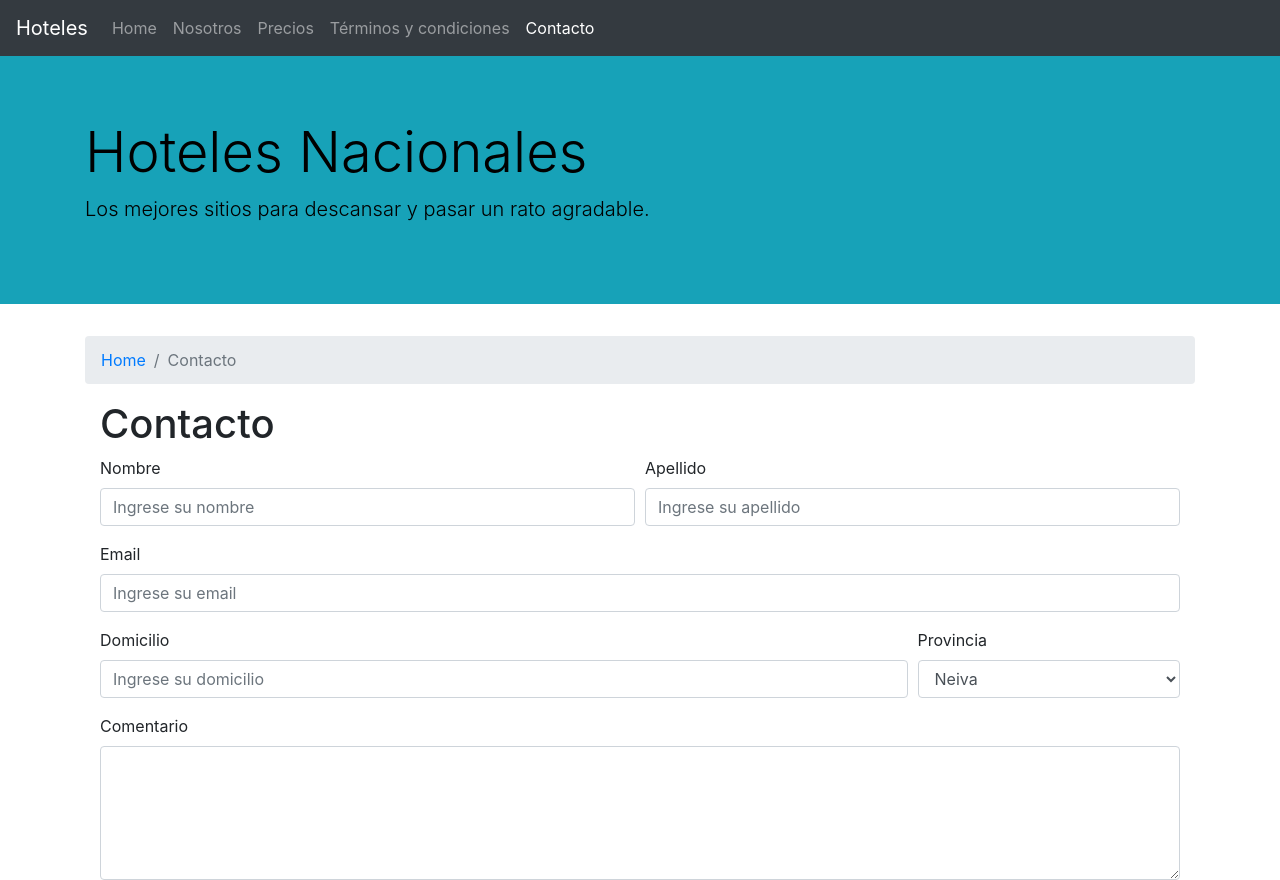
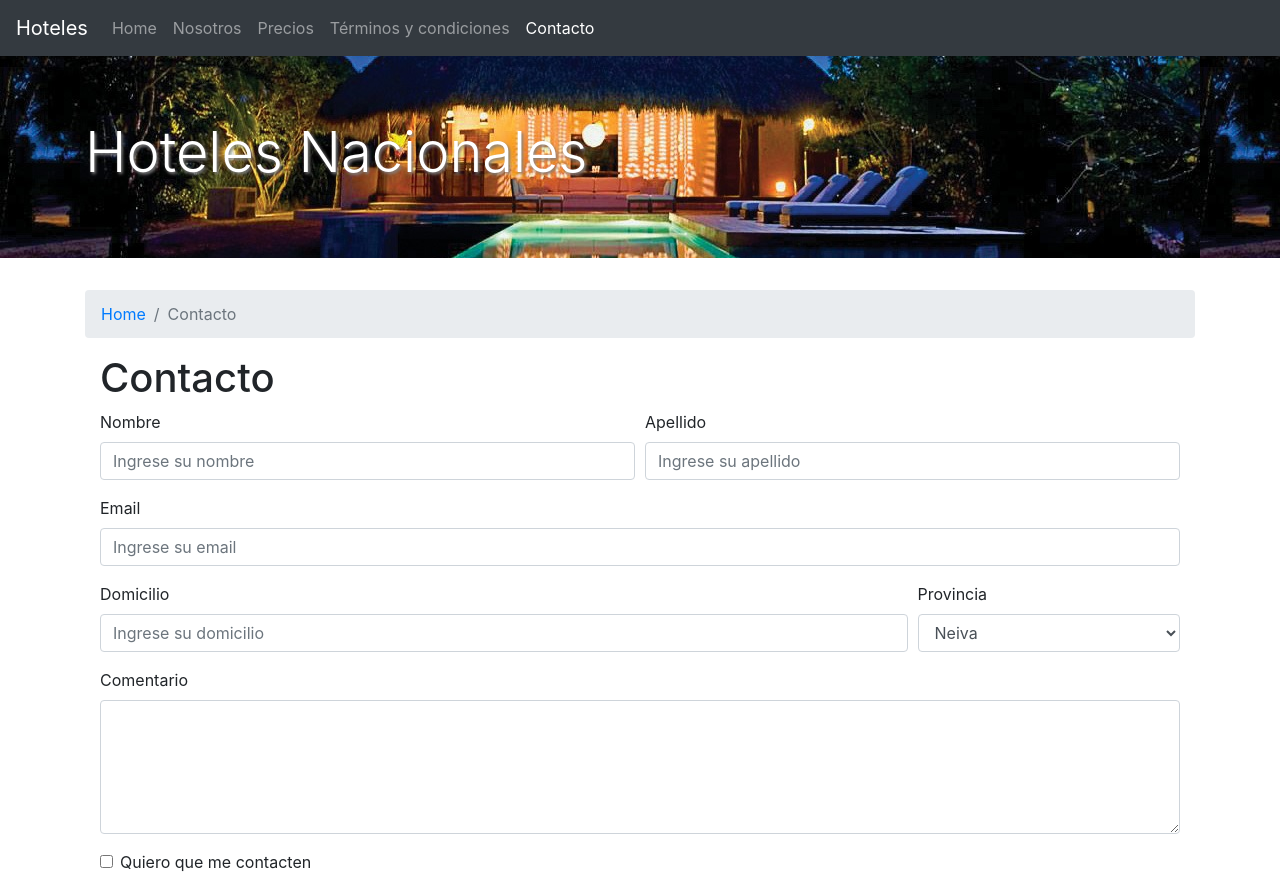
Before and after one commit to afperdomo2/guia-hoteles, a website: page contacto.html in a window 1280 px wide. Shown: the top 880 px of the page. Drawn offline with nearby package versions, Linux system fonts and the light colour scheme; a web font is replaced by a local one.

Commit message:
Se agrega imagen en el jumbotron

```diff
--- a/contacto.html
+++ b/contacto.html
@@ -29,7 +29,6 @@
 	<div class="jumbotron jumbotron-fluid bg-info">
 		<div class="container">
 			<h1 class="display-4">Hoteles Nacionales</h1>
-			<p class="lead">Los mejores sitios para descansar y pasar un rato agradable.</p>
 		</div>
 	</div>
 	<div class="container">
--- a/css/main.css
+++ b/css/main.css
@@ -2,8 +2,9 @@ body{
 	margin-top: 55px;
 }
 .jumbotron{
-	background-color: yellow;
-	color:black;
+	background-image: url("../images/banner.jpg");
+	color:white;
+	text-shadow: 0.1em 0.1em 0.2em gray
 }
 footer{
 	padding: 10px 10px 0 10px;
```
Also changed, not shown: index.html (+0 -1 lines), nosotros.html (+0 -1 lines), precios.html (+0 -1 lines), terminos.html (+0 -1 lines), images/banner.jpg (added).
